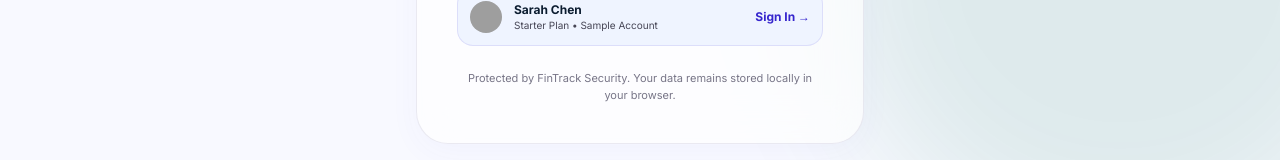
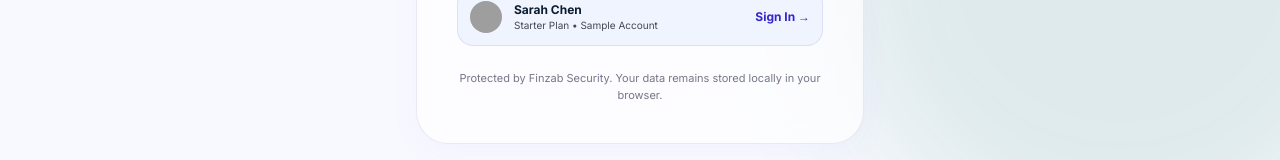
Before and after one commit to zabitechy-313/FITRACK, a React (Vite) app: page / in a window 1280 px wide. Shown: the part 669-829 px from the top of the page. Built offline with nearby package versions, Linux system fonts and the light colour scheme; grey boxes are pictures that could not be loaded.

Commit message:
chore: rename application to Finzab
Update branding references from FinTrack to Finzab across UI components.

```diff
--- a/src/components/AuthPage.tsx
+++ b/src/components/AuthPage.tsx
@@ -406,7 +406,7 @@ export const AuthPage: React.FC<AuthPageProps> = ({ onLoginSuccess }) => {
         </div>
 
         <p className="text-center text-[11px] text-[#777587] mt-6">
-          Protected by FinTrack Security. Your data remains stored locally in your browser.
+          Protected by Finzab Security. Your data remains stored locally in your browser.
         </p>
       </div>
     </div>
--- a/src/components/DashboardView.tsx
+++ b/src/components/DashboardView.tsx
@@ -248,7 +248,7 @@ export const DashboardView: React.FC<DashboardViewProps> = ({
             <span className="material-symbols-outlined text-2xl">account_balance_wallet</span>
           </div>
           <div className="flex-grow min-w-0">
-            <h4 className="font-bold text-[#0b1c30]">Welcome to FinTrack</h4>
+            <h4 className="font-bold text-[#0b1c30]">Welcome to Finzab</h4>
             <p className="text-xs text-[#464555] mt-1 leading-relaxed">
               Track your daily cash flow, manage category budget limits, and select from 50+ global currencies in Settings.
             </p>
--- a/src/components/Header.tsx
+++ b/src/components/Header.tsx
@@ -127,7 +127,7 @@ export const Header: React.FC<HeaderProps> = ({
                 <div className="p-2.5 rounded-xl bg-[#e5eeff] border border-[#3525cd]/20 flex items-start gap-3">
                   <span className="material-symbols-outlined text-[#3525cd] text-lg mt-0.5">verified_user</span>
                   <div>
-                    <p className="text-xs font-bold text-[#0b1c30]">FinTrack System Ready</p>
+                    <p className="text-xs font-bold text-[#0b1c30]">Finzab System Ready</p>
                     <p className="text-[11px] text-[#464555]">Your local budget dashboard is fully synced.</p>
                     <span className="text-[10px] text-[#777587] mt-1 block">Just now</span>
                   </div>
```
